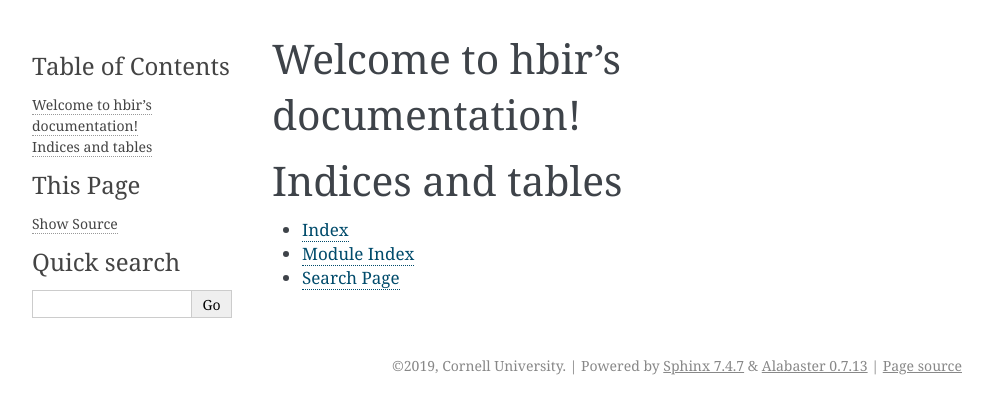
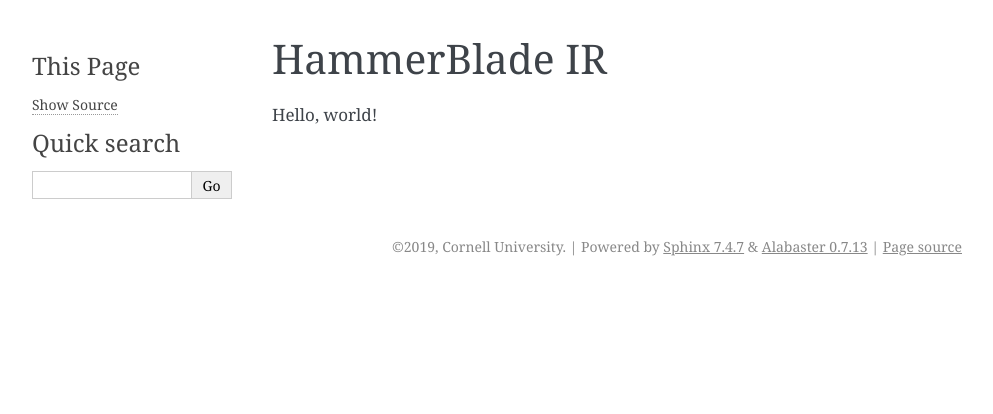
Before and after one commit to cucapra/hbir, a Sphinx documentation site: the page built from docs/index.rst, in a window 1280 px wide. Shown: the top 414 px of the page, without its empty margins (148-1141 px from the left). Built offline with Sphinx 7.4.7, drawn with Linux system fonts in a browser that asks for light colours; part of the change alters nothing that is shown.

```diff
--- a/docs/conf.py
+++ b/docs/conf.py
@@ -1,23 +1,4 @@
 # -*- coding: utf-8 -*-
-#
-# Configuration file for the Sphinx documentation builder.
-#
-# This file does only contain a selection of the most common options. For a
-# full list see the documentation:
-# http://www.sphinx-doc.org/en/master/config
-
-# -- Path setup --------------------------------------------------------------
-
-# If extensions (or modules to document with autodoc) are in another directory,
-# add these directories to sys.path here. If the directory is relative to the
-# documentation root, use os.path.abspath to make it absolute, like shown here.
-#
-# import os
-# import sys
-# sys.path.insert(0, os.path.abspath('.'))
-
-
-# -- Project information -----------------------------------------------------
 
 project = 'hbir'
 copyright = '2019, Cornell University'
@@ -28,146 +9,21 @@ version = ''
 # The full version, including alpha/beta/rc tags
 release = ''
 
-
-# -- General configuration ---------------------------------------------------
-
-# If your documentation needs a minimal Sphinx version, state it here.
-#
-# needs_sphinx = '1.0'
-
-# Add any Sphinx extension module names here, as strings. They can be
-# extensions coming with Sphinx (named 'sphinx.ext.*') or your custom
-# ones.
+# Source options.
 extensions = [
 ]
-
-# Add any paths that contain templates here, relative to this directory.
-templates_path = ['_templates']
-
-# The suffix(es) of source filenames.
-# You can specify multiple suffix as a list of string:
-#
-# source_suffix = ['.rst', '.md']
-source_suffix = '.rst'
-
-# The master toctree document.
+source_suffix = ['.rst', '.md']
 master_doc = 'index'
-
-# The language for content autogenerated by Sphinx. Refer to documentation
-# for a list of supported languages.
-#
-# This is also used if you do content translation via gettext catalogs.
-# Usually you set "language" from the command line for these cases.
-language = None
-
-# List of patterns, relative to source directory, that match files and
-# directories to ignore when looking for source files.
-# This pattern also affects html_static_path and html_extra_path.
-exclude_patterns = ['_build', 'Thumbs.db', '.DS_Store']
-
-# The name of the Pygments (syntax highlighting) style to use.
+exclude_patterns = ['_build', 'Thumbs.db', '.DS_Store', 'README.md']
 pygments_style = None
 
-
-# -- Options for HTML output -------------------------------------------------
-
-# The theme to use for HTML and HTML Help pages.  See the documentation for
-# a list of builtin themes.
-#
+# HTML output.
 html_theme = 'alabaster'
-
-# Theme options are theme-specific and customize the look and feel of a theme
-# further.  For a list of options available for each theme, see the
-# documentation.
-#
-# html_theme_options = {}
-
-# Add any paths that contain custom static files (such as style sheets) here,
-# relative to this directory. They are copied after the builtin static files,
-# so a file named "default.css" will overwrite the builtin "default.css".
 html_static_path = ['_static']
 
-# Custom sidebar templates, must be a dictionary that maps document names
-# to template names.
-#
-# The default sidebars (for documents that don't match any pattern) are
-# defined by theme itself.  Builtin themes are using these templates by
-# default: ``['localtoc.html', 'relations.html', 'sourcelink.html',
-# 'searchbox.html']``.
-#
-# html_sidebars = {}
-
-
-# -- Options for HTMLHelp output ---------------------------------------------
-
-# Output file base name for HTML help builder.
-htmlhelp_basename = 'hbirdoc'
-
-
-# -- Options for LaTeX output ------------------------------------------------
-
-latex_elements = {
-    # The paper size ('letterpaper' or 'a4paper').
-    #
-    # 'papersize': 'letterpaper',
-
-    # The font size ('10pt', '11pt' or '12pt').
-    #
-    # 'pointsize': '10pt',
-
-    # Additional stuff for the LaTeX preamble.
-    #
-    # 'preamble': '',
-
-    # Latex figure (float) alignment
-    #
-    # 'figure_align': 'htbp',
-}
-
-# Grouping the document tree into LaTeX files. List of tuples
-# (source start file, target name, title,
-#  author, documentclass [howto, manual, or own class]).
+# LaTeX output.
+latex_elements = {}
 latex_documents = [
     (master_doc, 'hbir.tex', 'hbir Documentation',
      'Cornell University', 'manual'),
 ]
-
-
-# -- Options for manual page output ------------------------------------------
-
-# One entry per manual page. List of tuples
-# (source start file, name, description, authors, manual section).
-man_pages = [
-    (master_doc, 'hbir', 'hbir Documentation',
-     [author], 1)
-]
-
-
-# -- Options for Texinfo output ----------------------------------------------
-
-# Grouping the document tree into Texinfo files. List of tuples
-# (source start file, target name, title, author,
-#  dir menu entry, description, category)
-texinfo_documents = [
-    (master_doc, 'hbir', 'hbir Documentation',
-     author, 'hbir', 'One line description of project.',
-     'Miscellaneous'),
-]
-
-
-# -- Options for Epub output -------------------------------------------------
-
-# Bibliographic Dublin Core info.
-epub_title = project
-
-# The unique identifier of the text. This can be a ISBN number
-# or the project homepage.
-#
-# epub_identifier = ''
-
-# A unique identification for the text.
-#
-# epub_uid = ''
-
-# A list of files that should not be packed into the epub file.
-epub_exclude_files = ['search.html']
--- a/docs/index.rst
+++ b/docs/index.rst
@@ -1,20 +1,8 @@
-.. hbir documentation master file, created by
-   sphinx-quickstart on Sat May 18 09:49:15 2019.
-   You can adapt this file completely to your liking, but it should at least
-   contain the root `toctree` directive.
+HammerBlade IR
+==============
 
-Welcome to hbir's documentation!
-================================
+Hello, world!
 
 .. toctree::
    :maxdepth: 2
    :caption: Contents:
-
-
-
-Indices and tables
-==================
-
-* :ref:`genindex`
-* :ref:`modindex`
-* :ref:`search`
```
Also changed, not shown: 2 other files.
